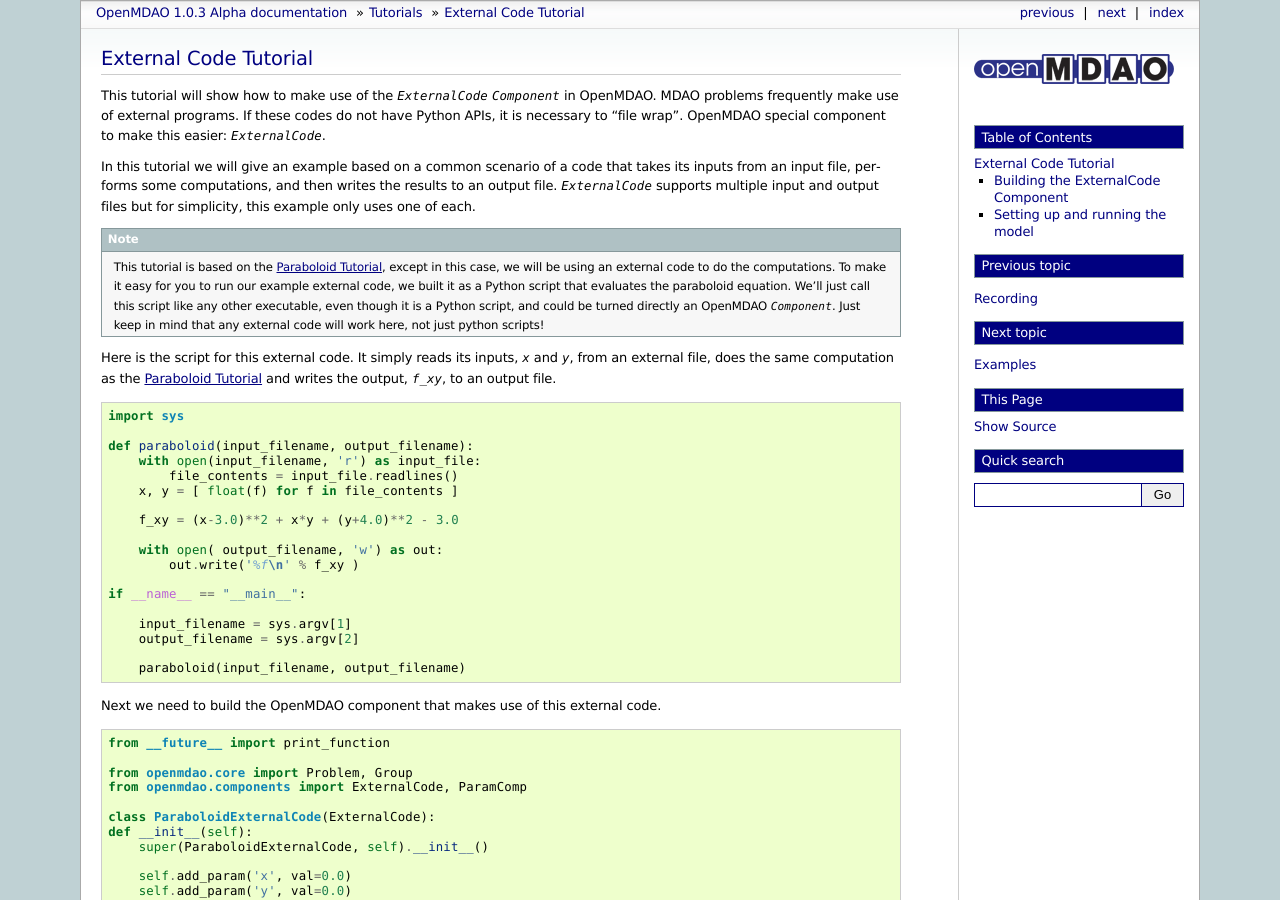
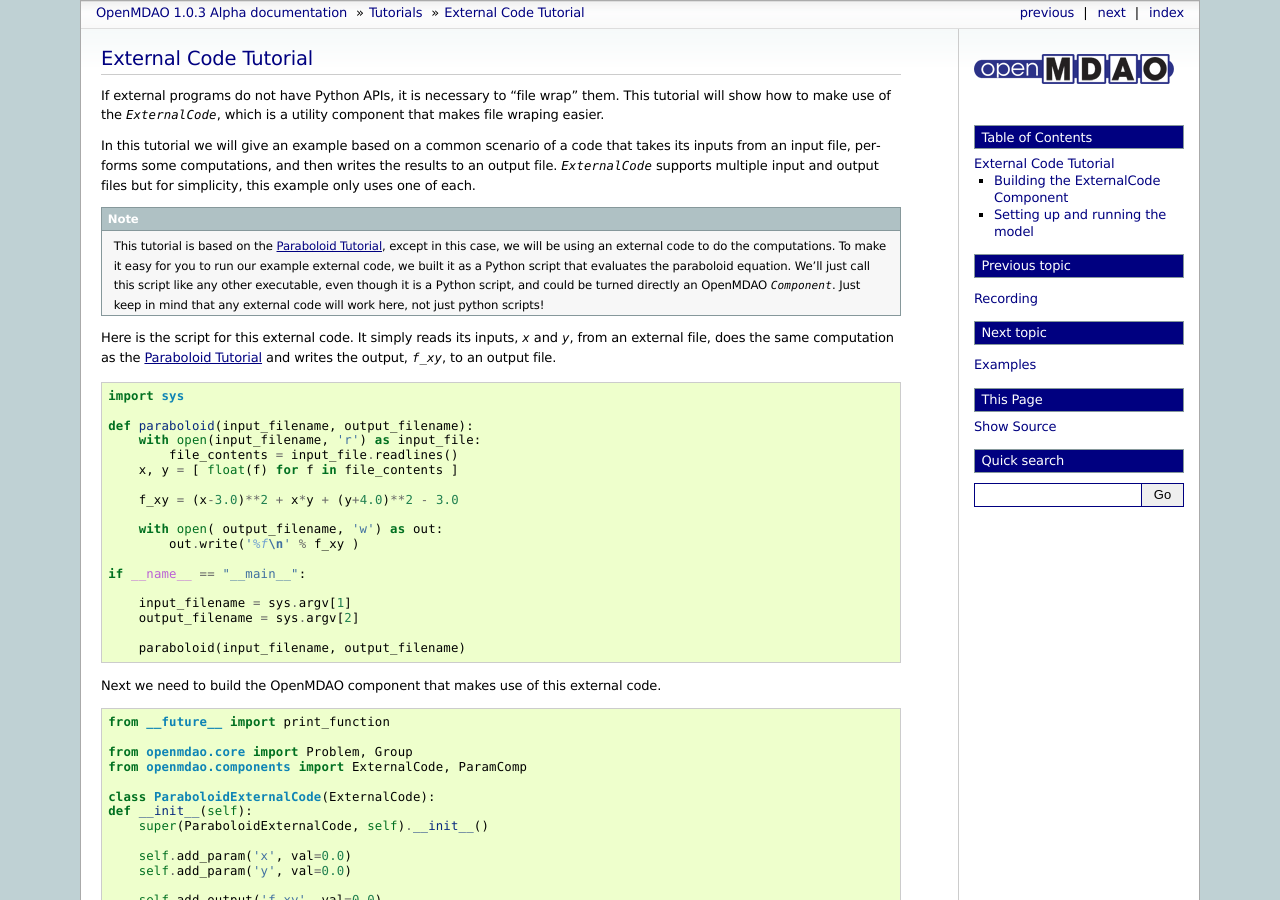
Before and after one commit to OpenMDAO/OpenMDAO1, a Sphinx documentation site: the page built from openmdao/docs/usr-guide/tutorials/external-code-tutorial.rst, in a window 1280 px wide and 900 px high. Built offline with Sphinx 7.4.7, drawn with Linux system fonts in a browser that asks for light colours.

Commit message:
fixed a sentence fragment

```diff
--- a/openmdao/docs/usr-guide/tutorials/external-code-tutorial.rst
+++ b/openmdao/docs/usr-guide/tutorials/external-code-tutorial.rst
@@ -1,9 +1,10 @@
 External Code Tutorial
 ----------------------
 
-This tutorial will show how to make use of the `ExternalCode` `Component` in OpenMDAO. MDAO problems
-frequently make use of external programs. If these codes do not have Python APIs, it is necessary
-to "file wrap". OpenMDAO special component to make this easier: `ExternalCode`.
+
+If external programs do not have Python APIs, it is necessary to "file wrap" them.
+This tutorial will show how to make use of the `ExternalCode`, which is a utility component
+that makes file wraping easier.
 
 In this tutorial we will give an example based on a common scenario of a code that takes
 its inputs from an input file, performs some computations, and then writes the results
```
